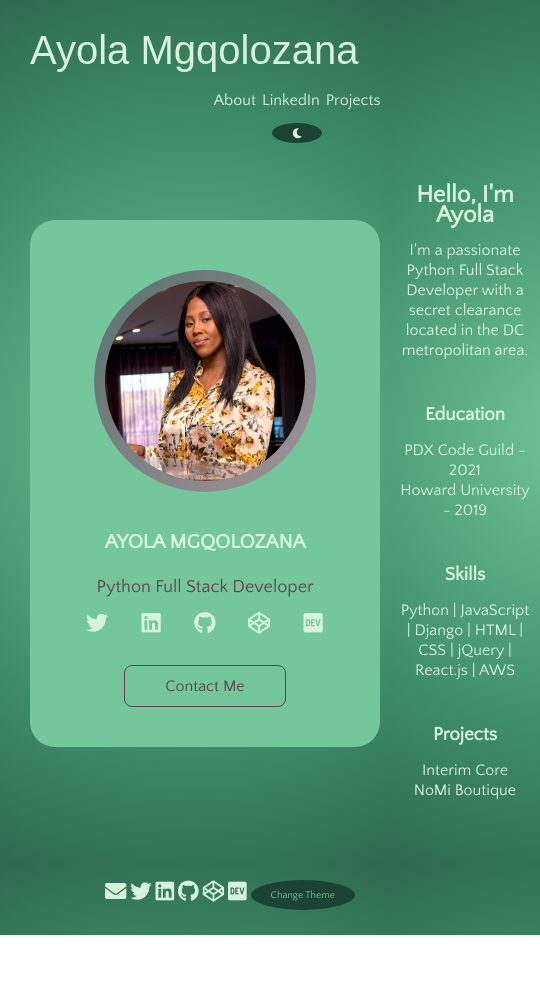
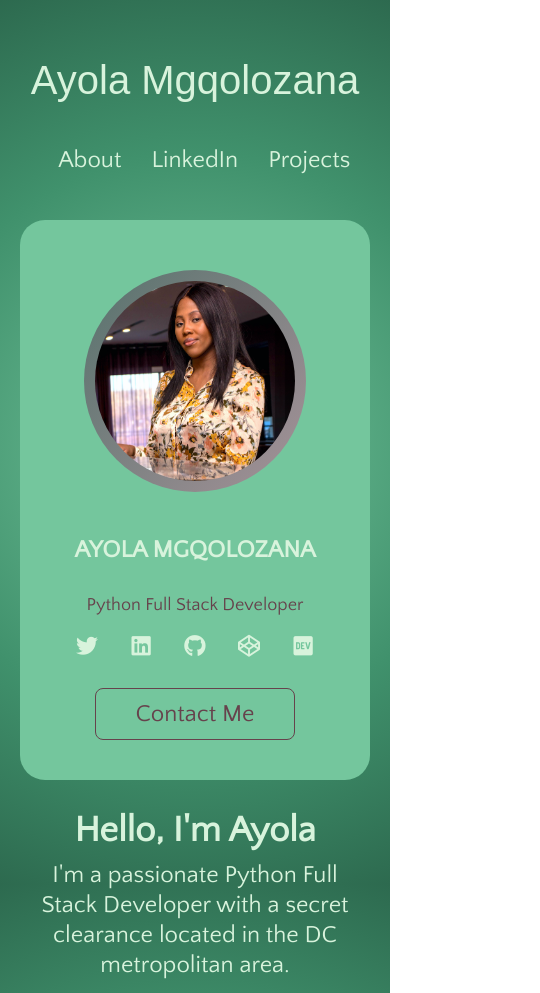
Before and after one commit to AyolaM/portfolio, a plain HTML site: page index.html in a window 390 px wide. Shown: the top 993 px of the page, 540 px wide, since content can reach past the window. Before the commit the page ends 935 px from the top, so only its background shows below. Drawn offline with nearby package versions, Linux system fonts and the light colour scheme; a web font is replaced by a local one.

Commit message:
Add files via upload

```diff
--- a/dark.css
+++ b/dark.css
@@ -25,6 +25,7 @@ body {
   color: #334756;
   background-size: cover;
   text-align: center;
+  font-size: 24px;
 }
 
 #logo {
@@ -49,6 +50,7 @@ body {
   display: grid;
   grid-template-columns: auto auto auto;
   padding: 10px;
+  line-height: 28px;
 }
 .prof-card {
   width: 350px;
@@ -108,7 +110,8 @@ section {
 }
 .descr {
   font-size: 18px;
-  color: #787a91;
+  color: #74c69d;
+  font-size: 22px;
 }
 
 .sm {
@@ -168,6 +171,10 @@ a:hover {
 
 .name {
   text-transform: uppercase;
+  font-size: 24px;
+  font-weight: 600;
+  padding: 15px 0px;
+  margin: 10px 0px;
 }
 .card {
   text-align: center;
@@ -343,15 +350,15 @@ textarea {
 }
 
 #btn {
-  border: none;
-  border-radius: 50%;
-  width: 50px;
-  font-size: 10px;
+  font-size: 15px;
   text-align: center;
   padding: 5px;
-  margin: 8px;
-  color: #d8f3dc;
-  /* background-color: none; */
+  margin: 22px;
+  color: #787a91;
+
+  position: relative;
+
+  cursor: pointer;
 
   /* position: absolute; */
 }
@@ -361,24 +368,26 @@ textarea {
 }
 
 /* mobile */
-@media (max-width: 600px) {
+@media only screen and (max-width: 600px) {
   body {
     width: 100%;
-    margin: 10px;
-    padding: 10px;
-    line-height: 20px;
-    height: 100vh;
-    display: flow-root;
+    margin: 20px;
+    padding: 20px;
+    line-height: 30px;
     align-items: center;
     justify-content: center;
-    color: #334756;
+    color: #d8f3dc;
     background-size: cover;
     text-align: center;
   }
   header {
-    width: 100%;
+    width: 75%;
     font-size: 20px;
     line-height: 40px;
+    justify-content: center;
+  }
+  #logo {
+    padding-left: 60px;
   }
   .dropbtn {
     display: none;
@@ -386,14 +395,24 @@ textarea {
 
   .dropdown-content {
     display: flex;
-    justify-content: left;
-    text-align: left;
+    justify-content: center;
+    text-align: center;
   }
 
   .section {
     width: 100%;
     text-align: center;
     justify-content: center;
+    margin-left: 10px;
+    padding-left: 10px;
+  }
+
+  .thm-toggle {
+    display: none;
+  }
+
+  #btn {
+    display: none;
   }
 
   .education {
@@ -419,17 +438,37 @@ textarea {
     text-align: center;
     justify-content: center;
   }
+  .prof-card {
+    width: 350px;
+    text-align: center;
+    border-radius: 70px;
+    padding-left: 60px;
+  }
+
+  .container {
+    display: flex;
+    flex-direction: column;
+  }
+  a {
+    text-align: center;
+    justify-content: center;
+  }
+  footer {
+    flex-direction: column;
+    flex: content;
+    text-align: center;
+    text-justify: auto;
+    padding: 10px;
+    margin: 0px;
+    width: 100%;
+  }
+  .dropdown-content a {
+    padding: 10px;
+    text-decoration: none;
+    display: flex;
+    text-align: center;
+    justify-content: center;
+    margin-right: 30px;
+    padding-right: 20px;
+  }
 }
-
-.thm-toggle {
-  border: none;
-  background-color: none;
-  text-align: center;
-  border-radius: 50%;
-  /* justify-content: end; */
-  /* width: 50px; */
-  height: 30px;
-  font-size: 10px;
-  /* padding-top: 5px;
-  margin-right: 5px; */
-}
--- a/index.html
+++ b/index.html
@@ -6,8 +6,6 @@
     <meta name="viewport" content="width=device-width, initial-scale=1.0" />
     <title>Ayola Mgqolozana</title>
     <link rel="stylesheet" href="lite.css" id="lite-theme"/>
-    <!-- <link rel="stylesheet" href="dark.css"/> -->
-    <!-- <link rel="stylesheet" href="neo.css"/> -->
     <script defer src="port.js"></script>
     <link rel="stylesheet" href="404.html">
     <!-- kebob menu -->
@@ -21,26 +19,21 @@
     <style>
       @import url('https://fonts.googleapis.com/css2?family=Montserrat+Subrayada&display=swap');
       </style>
-
     <!-- Font awesome cdn link-->
     <link
       rel="stylesheet"
       href="https://cdnjs.cloudflare.com/ajax/libs/font-awesome/5.15.4/css/all.min.css"
     />
     <!-- animate.css -->
-
     <link
       rel="stylesheet"
       href="https://cdnjs.cloudflare.com/ajax/libs/animate.css/4.1.1/animate.min.css"
     />
   </head>
-
   <body>
-  </div>
     <div>
       <header id="logo">Ayola Mgqolozana</header>
       <div class="header">
-
         <!-- three dot menu -->
         <div class="dropdown">
             <!-- three dots -->
@@ -50,12 +43,12 @@
                 <li></li>
             </ul>
             <!-- menu -->
-            <div id="myDropdown" class="dropdown-content">
+            <nav id="myDropdown" class="dropdown-content">
               <a href="#" class="about">About</a>
               <a href="https://www.linkedin.com/in/ayola-mgqolozana-4292a4164/" class=linked>LinkedIn</a>
               <a href="#" class="resume">Projects</a>
-            </div>
-            <button  id="btn" class="fas fa-moon"></button>
+            </nav>
+          </div><i id="btn" class="fas fa-adjust"></i></div>
             <!-- <button class="thm-toggle">Change Theme</button> -->
         </div>
     </div>
@@ -75,7 +68,7 @@
           <a href="Contact.html" class="cont-btn">Contact Me</a>
         </div>
       </div>
-    <div>
+      <div>
           <div class="section">
             <h2>Hello, I'm Ayola</h2>
             <!-- <p>I'm a passionate Python Full Stack Developer and MERN Developer located in the DC metropolitan area.</p> -->
@@ -91,8 +84,8 @@
           <section class="skills">
             <h3>Skills</h3>
             <ul class="skills">
-              <p> Python | JavaScript | Django | HTML | CSS | jQuery | React.js | AWS</p>
-              <!-- <p> Python | JavaScript | React | Node.js | Django | Flask | HTML | CSS | jQuery | MongoDB | AWS </p> -->
+              <!-- <p> Python | JavaScript | Django | HTML | CSS | jQuery | React.js | AWS</p> -->
+              <p> Python | JavaScript | React.js | Node.js | Django | Flask | HTML | CSS | jQuery | MongoDB | AWS | Gatsby | Express.js </p>
             </ul>
           </section>
           <section class="projects">
@@ -102,10 +95,7 @@
               <li>NoMi Boutique</li>
             </ul>
           </section>
-        </div>
-      </div>
-    </div>
-  </div>
+
       <footer class="footer">
 
         <a href="Contact.html" id="cnt" class="fa fa-envelope fa-lg"></a>
@@ -117,7 +107,7 @@
         <a href="https://github.com/AyolaM" id="git" class="fab fa-github fa-lg"></a>
         <a href="https://codepen.io/ayolam" id="pen" class="fab fa-codepen fa-lg"></a>
         <a href="https://dev.to/ayolam" id="dev" class="fab fa-dev fa-lg"></a>
-        <button class="thm-toggle">Change Theme</button>
+        <!-- <button class="thm-toggle">Change Theme</button> -->
       </footer>
   </body>
 </html>
--- a/lite.css
+++ b/lite.css
@@ -15,9 +15,10 @@ body {
     rgba(64, 145, 108, 1) 60%,
     rgba(45, 106, 79) 100%
   );
+  font-size: 24px;
   margin: 20px;
   padding: 20px;
-  line-height: 20px;
+  line-height: 28px;
   height: 100vh;
   display: grid;
   align-items: center;
@@ -40,7 +41,6 @@ body {
   flex-direction: row;
   flex: content;
   justify-content: center;
-  text-align: end;
   padding: 5px;
   margin: 5px;
 }
@@ -53,20 +53,16 @@ body {
 .prof-card {
   width: 350px;
   text-align: center;
-  border-radius: 50px;
+  border-radius: 70px;
 }
 
 .card-head {
   background: #74c69d;
   border-radius: 25px;
   padding: 40px 40px;
-  margin-top: 70px;
+  margin-top: 30px;
   grid-column: 1/2;
   grid-row: 1/2;
-}
-section {
-  padding: 10px;
-  margin: 10px;
 }
 
 .pic {
@@ -80,7 +76,7 @@ section {
 }
 
 .name {
-  font-size: 20px;
+  font-size: 24px;
   font-weight: 600;
   padding: 15px 0px;
   margin: 10px 0px;
@@ -143,16 +139,16 @@ section {
   background: #66424c;
 }
 
-#container {
+/* #container {
   display: grid;
   justify-content: center;
   align-content: center;
-}
+} */
 #nav {
   display: flex;
   flex-direction: row;
   justify-content: flex-end;
-  flex-wrap: nowrap; /*items won`t wrap, will instead resize to fit */
+  flex-wrap: wrap; /*items won`t wrap, will instead resize to fit */
 }
 
 a:hover {
@@ -333,17 +329,14 @@ textarea {
 }
 
 #btn {
-  border: none;
-  border-radius: 50%;
-  width: 50px;
-  font-size: 10px;
+  font-size: 15px;
   text-align: center;
   padding: 5px;
-  margin: 8px;
+  margin: 22px;
   color: #d8f3dc;
-  background-color: none;
+
   position: relative;
-  /* color: white; */
+
   cursor: pointer;
 
   /* position: absolute; */
@@ -367,24 +360,31 @@ textarea {
 }
 
 /* mobile */
-@media (max-width: 600px) {
+@media only screen and (max-width: 600px) {
   body {
-    width: 100%;
-    margin: 10px;
-    padding: 10px;
-    line-height: 20px;
-    height: 100vh;
-    display: flow-root;
+    line-height: 30px;
     align-items: center;
     justify-content: center;
-    color: #d8f3dc;
-    background-size: cover;
     text-align: center;
   }
   header {
-    width: 100%;
     font-size: 20px;
     line-height: 40px;
+  }
+
+  #logo {
+    text-align: center;
+    justify-content: center;
+    padding: 20px;
+  }
+
+  #myDropdown {
+    align-items: center;
+    text-align: center;
+    display: flex;
+    padding: 10px;
+    text-decoration: none;
+    justify-content: center;
   }
   .dropbtn {
     display: none;
@@ -392,32 +392,15 @@ textarea {
 
   .dropdown-content {
     display: flex;
-    justify-content: left;
-    text-align: left;
+    justify-content: center;
+    text-align: center;
+  }
+  #btn {
+    display: none;
   }
 
-  .section {
-    width: 100%;
-    text-align: center;
-    justify-content: center;
-  }
-
-  .education {
-    width: 100%;
-    text-align: center;
-    justify-content: center;
-  }
-
-  .skills {
-    width: 100%;
-    text-align: center;
-    justify-content: center;
-  }
-
-  .projects {
-    width: 100%;
-    text-align: center;
-    justify-content: center;
+  .thm-toggle {
+    display: none;
   }
 
   .card-head {
@@ -425,4 +408,32 @@ textarea {
     text-align: center;
     justify-content: center;
   }
+  .prof-card {
+    width: 350px;
+    text-align: center;
+    border-radius: 70px;
+  }
+
+  .container {
+    display: flex;
+    flex-direction: column;
+  }
+
+  footer {
+    flex-direction: column;
+    flex: content;
+    text-align: center;
+    text-justify: auto;
+    padding: 10px;
+    margin: 0px;
+    width: 100%;
+  }
+  .dropdown-content a {
+    padding: 10px;
+    text-decoration: none;
+    display: flex;
+    text-align: center;
+    justify-content: center;
+    margin-right: 10px;
+  }
 }
```
